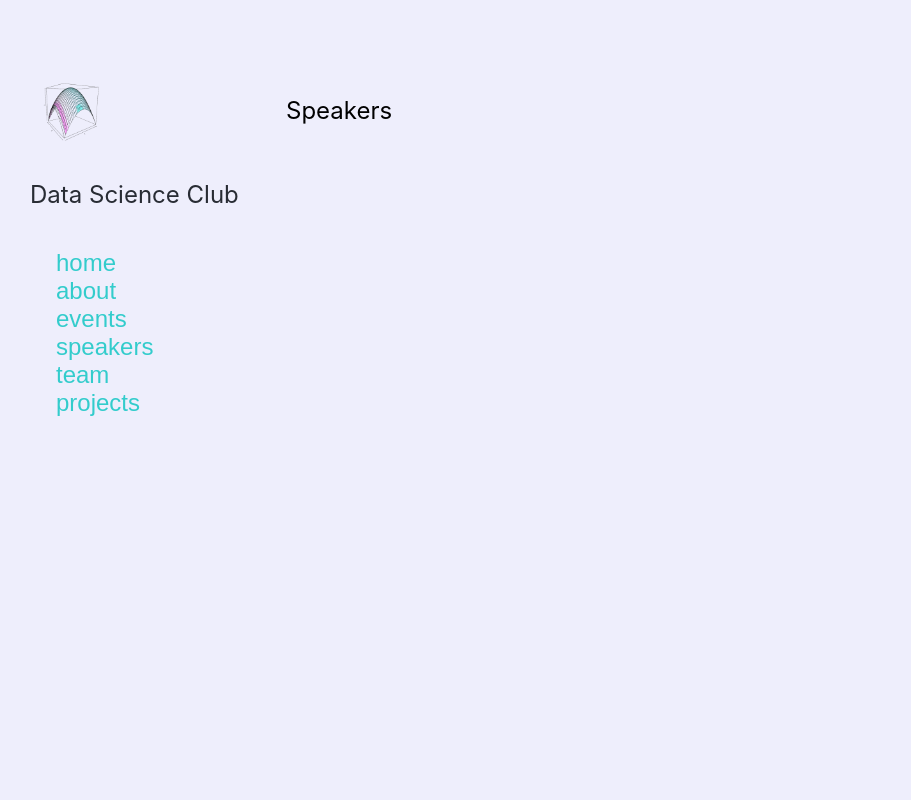
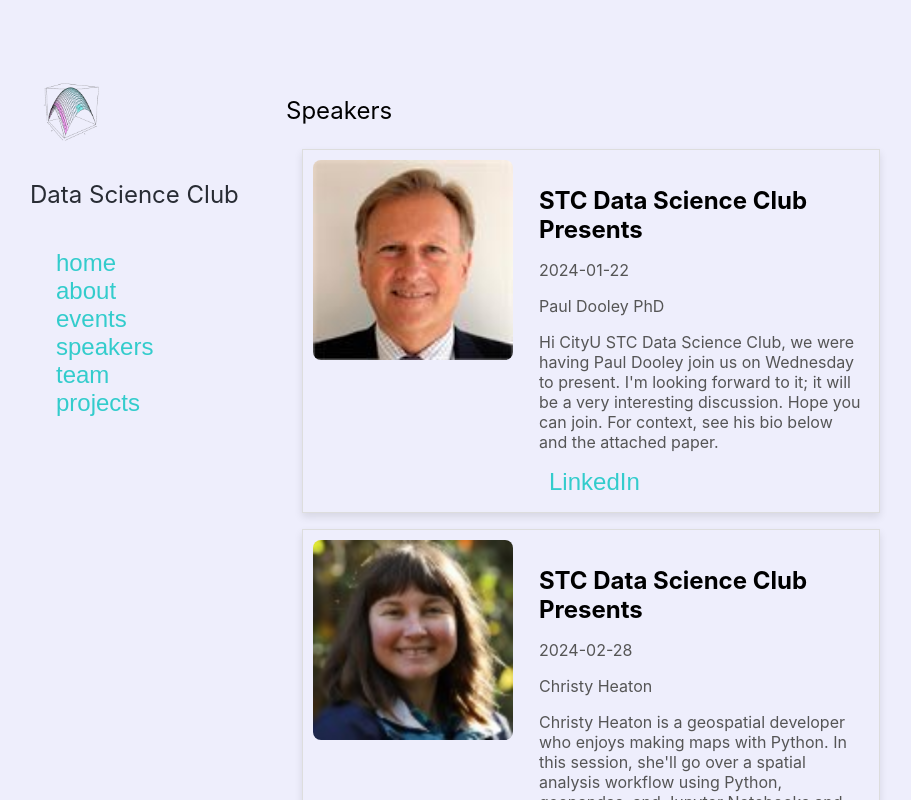
Before and after one commit to STC-Data-Science-Club/STCDataScienceClub.github.io, a React (Create React App) app: page /#/speakers in a window 1280 px wide. Shown: the top 800 px of the page, without its empty margins (2-913 px from the left). Built offline with nearby package versions, Linux system fonts and the light colour scheme.

Commit message:
adding speakers

```diff
--- a/src/components/Card.js
+++ b/src/components/Card.js
@@ -54,7 +54,7 @@
     }
 `;
 // Card component
-const Card = ({ title, subtitle,  date, description, image, link}) => {
+const Card = ({ title, subtitle,  date, description, image, linkText, link}) => {
     return (
         <CardWrapper>
             <CardImage src={image} alt="Card" />
@@ -63,7 +63,7 @@
                 <CardDescription>{date}</CardDescription>
                 <CardDescription>{subtitle}</CardDescription>
                 <CardDescription>{description}</CardDescription>
-                <StyledLink target="_blank" to={link}>LinkedIn</StyledLink>
+                <StyledLink target="_blank" to={link}>{linkText}</StyledLink>
             </CardContent>
         </CardWrapper>
     );
--- a/src/data/event_data.js
+++ b/src/data/event_data.js
@@ -5,6 +5,7 @@
         "subtitle": "Christy Heaton",
         "description": "Christy Heaton is a geospatial developer who enjoys making maps with Python. In this session, she'll go over a spatial analysis workflow using Python, geopandas, and Jupyter Notebooks and create a web map showing the results.",
         "imageKey": "christy",
+        "linkText": "LinkedIn",
         "link": "https://www.linkedin.com/in/christyheaton/"
     },
     {
@@ -13,6 +14,7 @@
         "subtitle": "Kamila Stepniowska",
         "description": "Kamila joined NumFOCUS in 2023 as the Projects DEI Coordinator. She has more than decade experience in tech, as entrepreneur, educational programs manager and community builder in Europe and the US. Kamila specialised in AI. In previous years she has been creating B2B, machine learning education programs with deepsense.ai, supporting diversity as COO at Geek Girls Carrots, the Women Who Code Seattle Evangelist, Advisor at She’s Coding, SheWorx Steering Committee members. She brings her experience in DEI, community building and sociology.",
         "imageKey": "kamila",
+        "linkText": "LinkedIn",
         "link": "https://www.linkedin.com/in/kamilastepniowska/"
     },
     {
@@ -26,6 +28,7 @@
             "To demonstrate my leadership skills and sound decision making in a complex environment\n" +
             "Jim is going to give us a chance to follow along. To get the most of this event create a Tableau Public account. Check out Viz of the day see the different types of visualization that are possible. ",
         "imageKey": "jim",
+        "linkText": "LinkedIn",
         "link": "https://www.linkedin.com/in/jim-walseth-4633331/"
     }
 ];
--- a/src/data/project_data.js
+++ b/src/data/project_data.js
@@ -1,12 +1,22 @@
 const projects = [
     {
-        "date": "2023-08-15",
+        "date": "2024-01-15",
         "title": "STCDataScienceClub.github.io",
         "subtitle": "Club WebSite",
-        "description": "Th",
+        "description": "Team Organization web site used to hold club projects. The site is built by the club and will at some point have a better description.",
         "imageKey": "githubpages",
+        "linkText": "Repo",
         "link": "https://github.com/STCDataScienceClub/STCDataScienceClub.github.io"
+    },{
+        "date": "2024-02-1",
+        "title": "Data Structures and Algorithims",
+        "subtitle": "Club WebSite",
+        "description": "Content for Data Structures and practice",
+        "imageKey": "dsAlgo",
+        "linkText": "Repo",
+        "link": "https://github.com/STCDataScienceClub/DS_ALGO"
     }
+
 ]
 
 export default projects;
--- a/src/data/speakers_data.js
+++ b/src/data/speakers_data.js
@@ -1,5 +1,45 @@
 const speakers = [
+    {
+        "date": "2024-01-22",
+        "title": "STC Data Science Club Presents",
+        "subtitle": "Paul Dooley PhD",
+        "description": "Hi CityU STC Data Science Club, we were having Paul Dooley join us on Wednesday to present. I'm looking forward to it; it will be a very interesting discussion. Hope you can join. For context, see his bio below and the attached paper. ",
+        "imageKey": "paul",
+        "linkText": "LinkedIn",
+        "link": "https://www.linkedin.com/in/paul-dooley-b3661450/"
+    },
+    {
+        "date": "2024-02-28",
+        "title": "STC Data Science Club Presents",
+        "subtitle": "Christy Heaton",
+        "description": "Christy Heaton is a geospatial developer who enjoys making maps with Python. In this session, she'll go over a spatial analysis workflow using Python, geopandas, and Jupyter Notebooks and create a web map showing the results.",
+        "imageKey": "christy",
+        "linkText": "LinkedIn",
+        "link": "https://www.linkedin.com/in/christyheaton/"
+    },
+    {
+        "date": "2024-03-06",
+        "title": "STC Data Science Club Presents",
+        "subtitle": "Kamila Stepniowska",
+        "description": "Kamila joined NumFOCUS in 2023 as the Projects DEI Coordinator. She has more than decade experience in tech, as entrepreneur, educational programs manager and community builder in Europe and the US. Kamila specialised in AI. In previous years she has been creating B2B, machine learning education programs with deepsense.ai, supporting diversity as COO at Geek Girls Carrots, the Women Who Code Seattle Evangelist, Advisor at She’s Coding, SheWorx Steering Committee members. She brings her experience in DEI, community building and sociology.",
+        "imageKey": "kamila",
+        "linkText": "LinkedIn",
+        "link": "https://www.linkedin.com/in/kamilastepniowska/"
+    },
+    {
+        "date": "2024-03-13",
+        "title": "STC Data Science Club Presents",
+        "subtitle": "Jim Walseth",
+        "description": "We are happy to have Jim Walseth, join us for a hands on introduction to making visualization in Tableau. Jim has over 20 years experience as a software engineer most recently as a Senior Software Engineer at Tableau then moving to a Lead Member of Technical Staff of Software Engineering. \n" +
 
-]
+            "Through out his career Jim has solved problems by the designing and implementation of elegant, enduring code. He has demonstrate leadership skills and sound decision making in a complex environment. Working as a member team and leader to measuring success by improving end users quality of life. \n" +
+            "\n" +
+            "To demonstrate my leadership skills and sound decision making in a complex environment\n" +
+            "Jim is going to give us a chance to follow along. To get the most of this event create a Tableau Public account. Check out Viz of the day see the different types of visualization that are possible. ",
+        "imageKey": "jim",
+        "linkText": "LinkedIn",
+        "link": "https://www.linkedin.com/in/jim-walseth-4633331/"
+    }
+];
 
 export default speakers;
--- a/src/images/images.js
+++ b/src/images/images.js
@@ -1,12 +1,14 @@
 import jim from "./speaker_headshots/jim_walseth.jpeg"
 import christy from "./speaker_headshots/christy_heaton.jpeg"
 import kamila from "./speaker_headshots/KamilaStepniowska2020.jpg"
+import paul from "./speaker_headshots/paulDooley.jpeg"
 import  githubio from './project_images/ws7Q0-removebg-preview.png'
 
 const images = {
     'jim': jim,
     "christy": christy,
-    "kamila": kamila
+    "kamila": kamila,
+    "paul": paul
 }
 
 export default images;
--- a/src/images/project_images/projects_images.js
+++ b/src/images/project_images/projects_images.js
@@ -1,7 +1,9 @@
 import githubio from "./ws7Q0-removebg-preview.png";
+import dsAlgo from "./dsAlgo.png"
 
 const project_images = {
-    'githubpages': githubio
+    'githubpages': githubio,
+    "dsAlgo": dsAlgo
 }
 
 export default project_images;
--- a/src/pages/Events.js
+++ b/src/pages/Events.js
@@ -22,6 +22,8 @@
                           subtitle={item.subtitle}
                           date={item.date}
                           description={item.description}
+                      linkText={item.linkText}
+                      link={item.link}
                           image={images[item.imageKey]}
                          />
                     ))
--- a/src/pages/Projects.js
+++ b/src/pages/Projects.js
@@ -21,6 +21,8 @@
                           subtitle={item.subtitle}
                           date={item.date}
                           description={item.description}
+                          linkText={item.linkText}
+                          link = {item.link}
                           image={project_images[item.imageKey]}
                     />
                 ))
--- a/src/pages/Speakers.js
+++ b/src/pages/Speakers.js
@@ -5,6 +5,7 @@
 import MainColumn from "../components/MainColumn"
 import speakers from "../data/speakers_data";
 import Card from "../components/Card";
+import images from "../images/images";
 
 const Text = styled.p`
     font-size: x-large;
@@ -27,7 +28,9 @@
                       subtitle={item.subtitle}
                       date={item.date}
                       description={item.description}
-                      imageUrl={item.image}
+                      linkText={item.linkText}
+                      link={item.link}
+                      image={images[item.imageKey]}
                 />
             ))
         }
```
Also changed, not shown: src/images/project_images/dsAlgo.png (added), src/images/speaker_headshots/paulDooley.jpeg (added).
